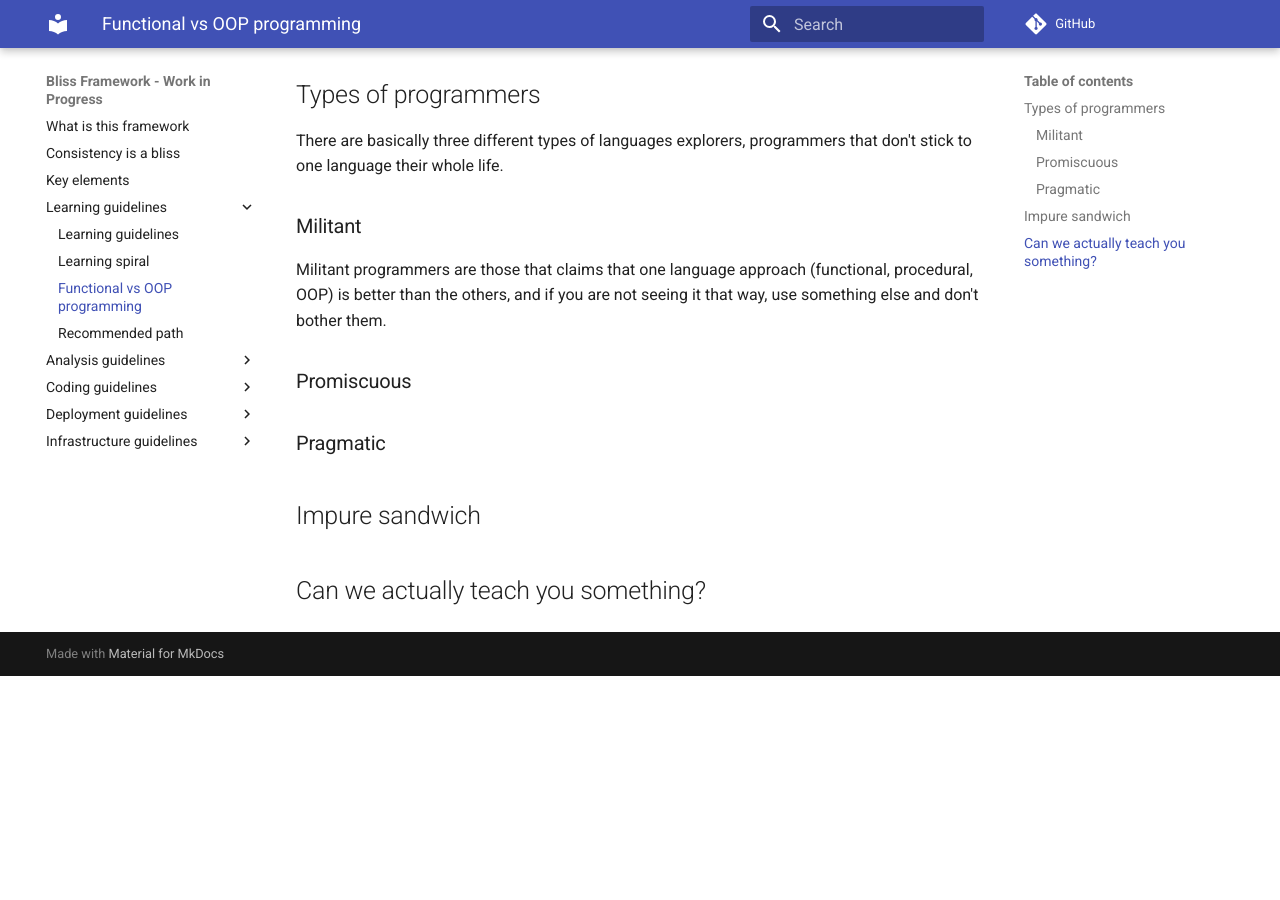
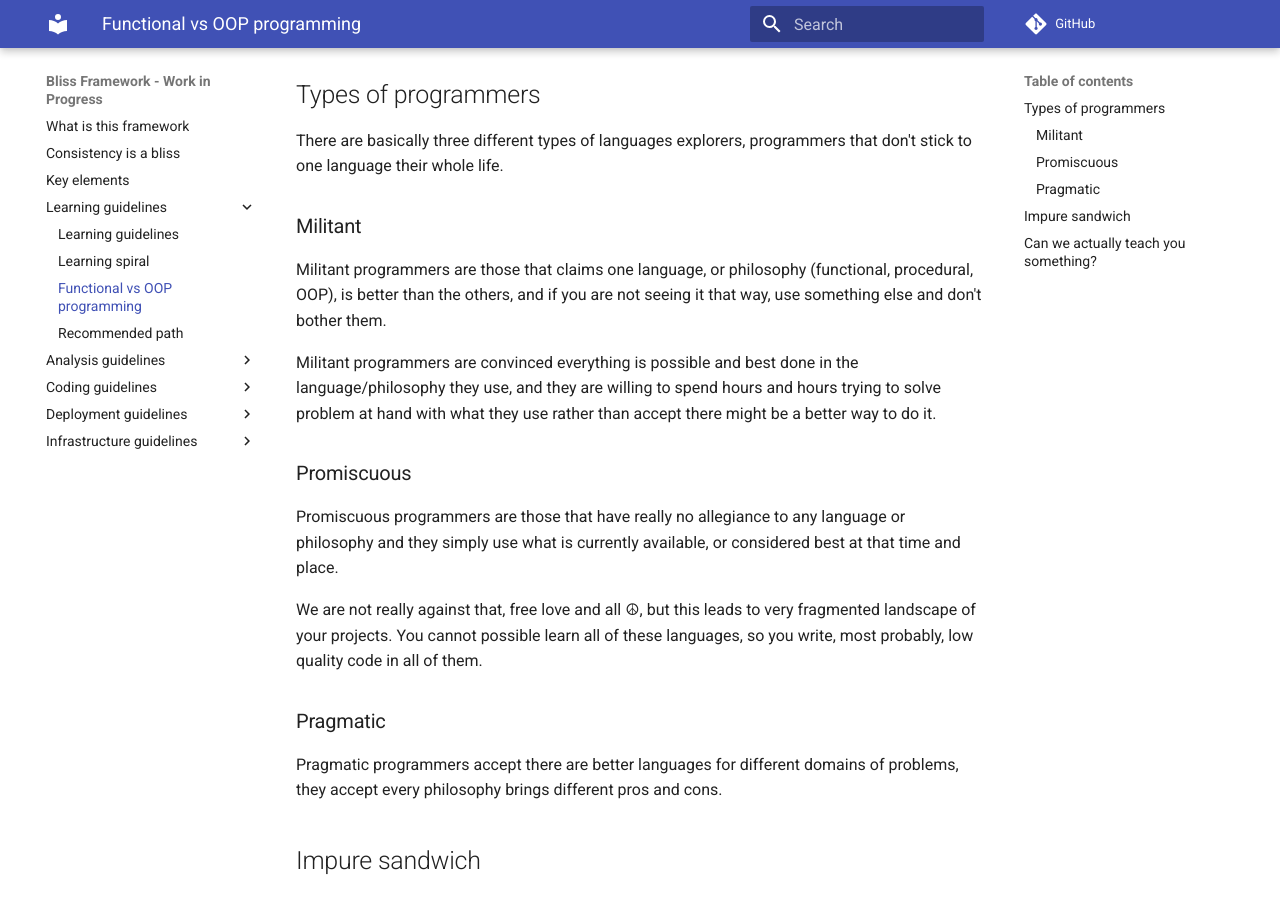
Before and after one commit to bliss-framework/web, an MkDocs documentation site: the page built from docs/learning-guidelines/functional-vs-OOP-programming.md, in a window 1280 px wide and 900 px high, scrolled down 471 px. Built offline with MkDocs 1.6.1 and Material for MkDocs 9.7.7, drawn with Linux system fonts in a browser that asks for light colours; comment, search, counter and statistics services are not loaded; before the commit the page ends 1147 px from its top, so only the background shows below that.

Commit message:
- functional-vs-OOP-programming.md

```diff
--- a/docs/learning-guidelines/functional-vs-OOP-programming.md
+++ b/docs/learning-guidelines/functional-vs-OOP-programming.md
@@ -17,11 +17,20 @@ There are basically three different types of languages explorers, programmers th
 
 ### Militant
 
-Militant programmers are those that claims that one language approach (functional, procedural, OOP) is better than the others, and if you are not seeing it that way, use something else and don't bother them.
+Militant programmers are those that claims one language, or philosophy (functional, procedural, OOP), is better than the others, and if you are not seeing it that way, use something else and don't bother them.
+
+Militant programmers are convinced everything is possible and best done in the language/philosophy they use, and they are willing to spend hours and hours trying to solve problem at hand with what they use rather than accept there might be a better way to do it.
 
 ### Promiscuous
 
+Promiscuous programmers are those that have really no allegiance to any language or philosophy and they simply use what is currently available, or considered best at that time and place.
+
+We are not really against that, free love and all ☮, but this leads to very fragmented landscape of your projects. You cannot possible learn all of these languages, so you write, most probably, low quality code in all of them.
+
 ### Pragmatic
+
+Pragmatic programmers accept there are better languages for different domains of problems, they accept every philosophy brings different pros and cons.
+
 
 ## Impure sandwich
 
```
